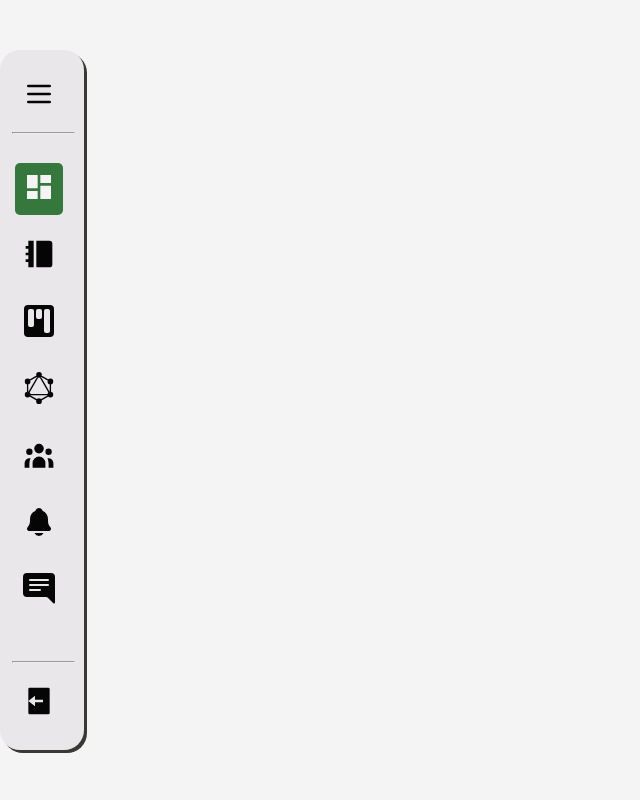
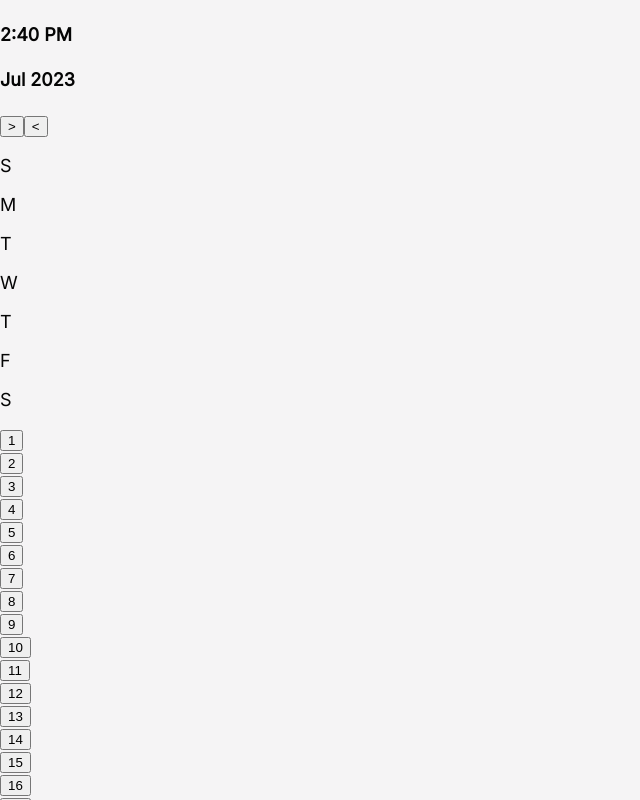
Before and after one commit to Shogunkayo/TaskTide, a Next.js app: page /dashboard in a window 1280 px wide. Shown: the top 800 px of the page, without its empty margins (0-640 px from the left). Built offline with nearby package versions, Linux system fonts and the light colour scheme; no server answers; sample sign-in values are in the browser's storage.

Commit message:
topbar init

```diff
--- a/package.json
+++ b/package.json
@@ -13,6 +13,7 @@
     "@types/node": "20.3.1",
     "@types/react": "18.2.14",
     "@types/react-dom": "18.2.6",
+    "date-fns": "^2.30.0",
     "eslint": "8.43.0",
     "eslint-config-next": "13.4.7",
     "firebase": "^9.23.0",
--- /dev/null
+++ b/src/app/dashboard/components/elements/calendar.tsx
@@ -0,0 +1,52 @@
+'use client'
+
+import { add, eachDayOfInterval, endOfMonth, endOfWeek, format, parse, startOfMonth, startOfToday } from 'date-fns'
+import React, { useState } from 'react'
+
+type Props = {}
+
+const Calendar = (props: Props) => {
+    const days = ['S', 'M', 'T', 'W', 'T', 'F', 'S']
+    const today = startOfToday()
+    const [selectedDay, setSelectedDay] = useState(today)
+    const [currentMonth, setCurrentMonth] = useState(format(today, 'MMM-yyyy'))
+
+    let firstDayCurrentMonth = parse(currentMonth, 'MMM-yyyy', new Date())
+    let newDays = eachDayOfInterval({ start: firstDayCurrentMonth, end: endOfWeek(endOfMonth(firstDayCurrentMonth))})
+
+    const nextMonth = () => {
+        const firstDayNextMonth = add(firstDayCurrentMonth, {months: 1})
+        setCurrentMonth(format(firstDayNextMonth, 'MMM-yyyy'))
+    }
+
+    const prevMonth = () => {
+        const firstDayLastMonth = add(firstDayCurrentMonth, {months: -1})
+        setCurrentMonth(format(firstDayLastMonth, 'MMM-yyyy'))
+    }
+
+    return (
+        <div>
+            <div>
+                <div>
+                    <h4>{format(firstDayCurrentMonth, 'MMM yyyy')}</h4>
+                    <button onClick={nextMonth}>{'>'}</button>
+                    <button onClick={prevMonth}>{'<'}</button>
+                </div>
+                <div>
+                    <div>
+                        {days.map((day) => (<p key={day}>{day}</p>))}
+                    </div>
+                    <div>
+                        {newDays.map((day) => (
+                            <div key={day.toString()}>
+                                <button><time dateTime={format(day, 'yyyy-MM-dd')}>{format(day, 'd')}</time></button>
+                            </div>
+                        ))}
+                    </div>
+                </div>
+            </div>
+        </div>
+    )
+}
+
+export default Calendar
--- /dev/null
+++ b/src/app/dashboard/components/elements/clock.tsx
@@ -0,0 +1,28 @@
+'use client'
+
+import { useEffect, useState } from 'react'
+
+type Props = {
+    time: number
+}
+
+const Clock = (props: Props) => {
+    const [time, setTime] = useState(new Date(new Date(props.time)))
+
+    useEffect(() => {
+        const timer = setInterval(() => {
+            setTime(new Date())
+        }, 1000)
+
+        return () => clearInterval(timer)
+    }, [])
+
+    return (
+        <h4>{time.toLocaleTimeString(undefined, {
+            hour: 'numeric',
+            minute: '2-digit'
+        })}</h4>
+    )
+}
+
+export default Clock
--- /dev/null
+++ b/src/app/dashboard/components/topbar.tsx
@@ -0,0 +1,24 @@
+import React from 'react'
+import Clock from './elements/clock'
+import Calendar from './elements/calendar'
+
+type Props = {}
+
+const Topbar = (props: Props) => {
+    const now = new Date()
+
+    return (
+        <nav>
+            <div>
+                <Clock time={now.getTime()}></Clock>
+                <Calendar></Calendar>
+            </div>
+            <div>
+                <button className='button-accent'>New Task</button>
+                <button className='button-primary'>New Category</button>
+            </div>
+        </nav>
+    )
+}
+
+export default Topbar
--- a/src/app/dashboard/page.tsx
+++ b/src/app/dashboard/page.tsx
@@ -8,6 +8,7 @@ import { auth } from '../auth/firebase'
 import { useEffect } from 'react'
 import { useSelector } from 'react-redux'
 import { RootState } from '../redux/store'
+import Topbar from './components/topbar'
 
 type Props = {}
 
@@ -30,6 +31,9 @@ const Dashboard = (props: Props) => {
 
     return (
         <div>
+            <div className={styles['topbar-container']}>
+                <Topbar></Topbar>
+            </div>
             <div className={styles['sidebar-container']}>
                 <Sidebar username={user?.displayName} email={user?.email} active={active}></Sidebar>
             </div>
```
Also changed, not shown: 1 other file (tests, documents, lock files or other folders).
